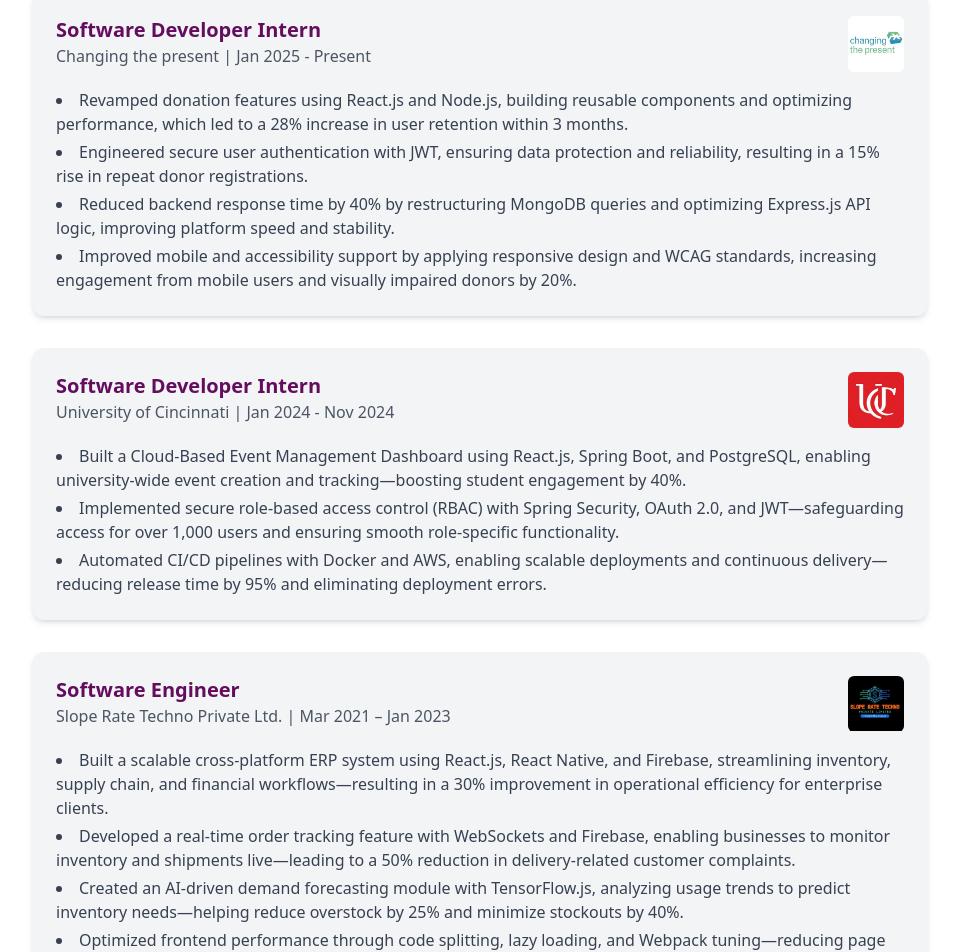
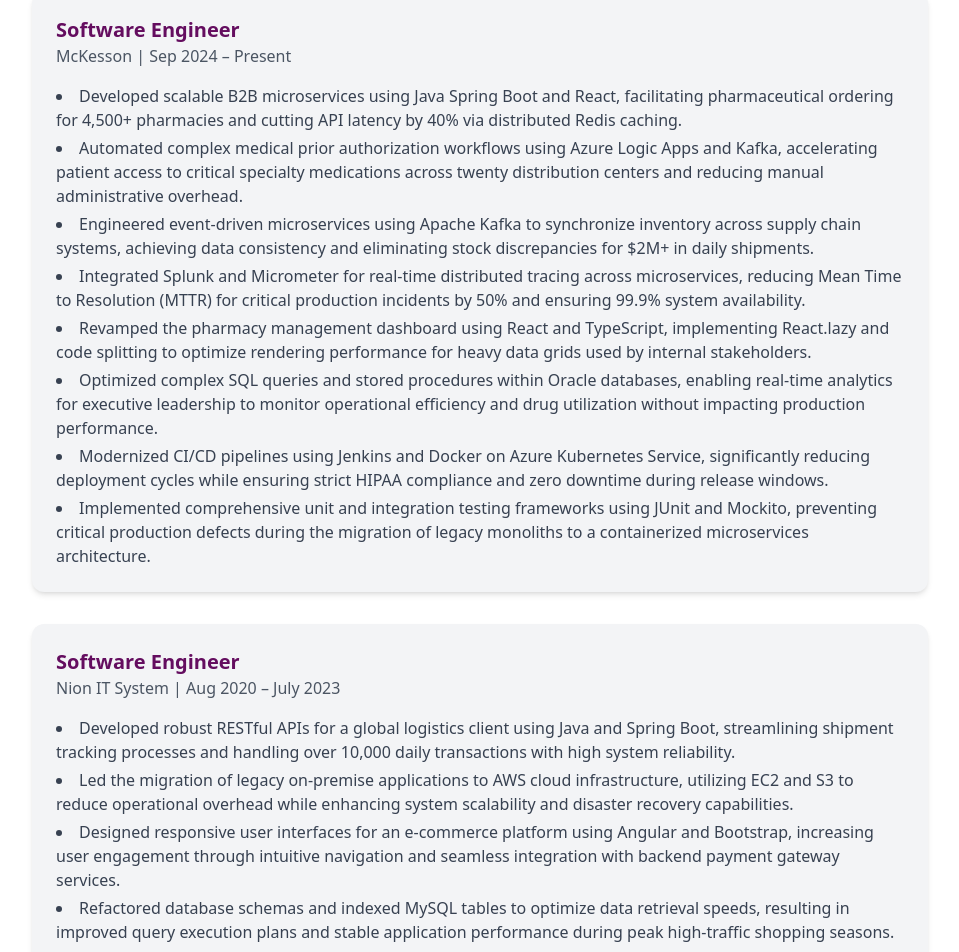
Before and after one commit to SriKrithi13/SriKrithi13.github.io, a React (Create React App) app: page / in a window 1280 px wide. Shown: the part 2160-3112 px from the top of the page, without its empty margins (160-1119 px from the left). Built offline with nearby package versions, Linux system fonts and the light colour scheme; the HTML template or start-up script is replaced by a standard one.

Commit message:
Update resume and LinkedIn link

```diff
--- a/src/components/Contact.js
+++ b/src/components/Contact.js
@@ -10,11 +10,11 @@
           © {new Date().getFullYear()} Sri Krithi Alla. All rights reserved.
         </p>
         <div className="flex items-center space-x-6 text-base">
-          <a href="mailto:srikrithialla@gmail.com" className="flex items-center space-x-2 hover:text-purple-400">
+          <a href="mailto:krithisrialla@gmail.com" className="flex items-center space-x-2 hover:text-purple-400">
             <FaEnvelope />
             <span>Email</span>
           </a>
-          <a href="https://www.linkedin.com/in/sri-krithi-alla/" target="_blank" rel="noopener noreferrer" className="flex items-center space-x-2 hover:text-purple-400">
+          <a href="https://www.linkedin.com/in/krithi-alla/" target="_blank" rel="noopener noreferrer" className="flex items-center space-x-2 hover:text-purple-400">
             <FaLinkedin />
             <span>LinkedIn</span>
           </a>
--- a/src/components/Experience.js
+++ b/src/components/Experience.js
@@ -1,31 +1,38 @@
 import React from 'react';
-import slope from "../assets/slope.jpeg";
-import uc from "../assets/uc.jpeg";
-import ctp from "../assets/ctp.jpeg";
 import { motion } from 'framer-motion';
 
 
 const experiences = [
   {
-    title: "Software Developer Intern",
-    company: "Changing the present",
-    img: ctp,
-    period: "Jan 2025 - Present",
-    description: ["Revamped donation features using React.js and Node.js, building reusable components and optimizing performance, which led to a 28% increase in user retention within 3 months.","Engineered secure user authentication with JWT, ensuring data protection and reliability, resulting in a 15% rise in repeat donor registrations.","Reduced backend response time by 40% by restructuring MongoDB queries and optimizing Express.js API logic, improving platform speed and stability.","Improved mobile and accessibility support by applying responsive design and WCAG standards, increasing engagement from mobile users and visually impaired donors by 20%."]
-  },
-  {
-    title: "Software Developer Intern",
-    company: "University of Cincinnati ",
-    img: uc,
-    period: "Jan 2024 - Nov 2024",
-    description: ["Built a Cloud-Based Event Management Dashboard using React.js, Spring Boot, and PostgreSQL, enabling university-wide event creation and tracking—boosting student engagement by 40%.","Implemented secure role-based access control (RBAC) with Spring Security, OAuth 2.0, and JWT—safeguarding access for over 1,000 users and ensuring smooth role-specific functionality.","Automated CI/CD pipelines with Docker and AWS, enabling scalable deployments and continuous delivery—reducing release time by 95% and eliminating deployment errors."]
+    title: "Software Engineer",
+    company: "McKesson",
+    period: "Sep 2024 – Present",
+    description : [
+  "Developed scalable B2B microservices using Java Spring Boot and React, facilitating pharmaceutical ordering for 4,500+ pharmacies and cutting API latency by 40% via distributed Redis caching.",
+  "Automated complex medical prior authorization workflows using Azure Logic Apps and Kafka, accelerating patient access to critical specialty medications across twenty distribution centers and reducing manual administrative overhead.",
+  "Engineered event-driven microservices using Apache Kafka to synchronize inventory across supply chain systems, achieving data consistency and eliminating stock discrepancies for $2M+ in daily shipments.",
+  "Integrated Splunk and Micrometer for real-time distributed tracing across microservices, reducing Mean Time to Resolution (MTTR) for critical production incidents by 50% and ensuring 99.9% system availability.",
+  "Revamped the pharmacy management dashboard using React and TypeScript, implementing React.lazy and code splitting to optimize rendering performance for heavy data grids used by internal stakeholders.",
+  "Optimized complex SQL queries and stored procedures within Oracle databases, enabling real-time analytics for executive leadership to monitor operational efficiency and drug utilization without impacting production performance.",
+  "Modernized CI/CD pipelines using Jenkins and Docker on Azure Kubernetes Service, significantly reducing deployment cycles while ensuring strict HIPAA compliance and zero downtime during release windows.",
+  "Implemented comprehensive unit and integration testing frameworks using JUnit and Mockito, preventing critical production defects during the migration of legacy monoliths to a containerized microservices architecture."
+]
+
   },
   {
     title: "Software Engineer",
-    company: "Slope Rate Techno Private Ltd. ",
-    img: slope,
-    period: "Mar 2021 – Jan 2023 ",
-    description: ["Built a scalable cross-platform ERP system using React.js, React Native, and Firebase, streamlining inventory, supply chain, and financial workflows—resulting in a 30% improvement in operational efficiency for enterprise clients.","Developed a real-time order tracking feature with WebSockets and Firebase, enabling businesses to monitor inventory and shipments live—leading to a 50% reduction in delivery-related customer complaints.","Created an AI-driven demand forecasting module with TensorFlow.js, analyzing usage trends to predict inventory needs—helping reduce overstock by 25% and minimize stockouts by 40%.","Optimized frontend performance through code splitting, lazy loading, and Webpack tuning—reducing page load times by 40% and significantly improving user engagement and retention."]
+    company: "Nion IT System",
+    period: "Aug 2020 – July 2023",
+    description : [
+  "Developed robust RESTful APIs for a global logistics client using Java and Spring Boot, streamlining shipment tracking processes and handling over 10,000 daily transactions with high system reliability.",
+  "Led the migration of legacy on-premise applications to AWS cloud infrastructure, utilizing EC2 and S3 to reduce operational overhead while enhancing system scalability and disaster recovery capabilities.",
+  "Designed responsive user interfaces for an e-commerce platform using Angular and Bootstrap, increasing user engagement through intuitive navigation and seamless integration with backend payment gateway services.",
+  "Refactored database schemas and indexed MySQL tables to optimize data retrieval speeds, resulting in improved query execution plans and stable application performance during peak high-traffic shopping seasons.",
+  "Enforced static code analysis and security standards using SonarQube, reducing technical debt by 30% and preventing critical vulnerabilities prior to production deployment.",
+  "Built internal automation tools using Python and FastAPI to streamline data reconciliation tasks, saving the operations team significant manual effort and eliminating data entry errors across client accounts.",
+  "Collaborated within an Agile/Scrum team to deliver feature enhancements on two-week sprints, consistently meeting delivery timelines and reducing backlog items through effective peer code reviews."
+]
+
   },
 ];
 
@@ -46,11 +53,7 @@
                 {exp.company} | {exp.period}
               </p>
             </div>
-            <img
-              src={exp.img}
-              alt={`${exp.company} logo`}
-              className="w-14 h-14 object-cover rounded-md ml-4"
-            />
+
           </div>
           {Array.isArray(exp.description) ? (
             <ul className="list-disc list-inside mt-4 text-gray-700 space-y-1">
--- a/src/components/Home.js
+++ b/src/components/Home.js
@@ -34,13 +34,13 @@
 />
 
   <div className="flex justify-center md:justify-start space-x-6 text-3xl text-[#640D5F]  dark:text-white">
-    <a href="https://www.linkedin.com/in/sri-krithi-alla/" target="_blank" rel="noopener noreferrer" className='hover:scale-110'><FaLinkedin /></a>
+    <a href="https://www.linkedin.com/in/krithi-alla" target="_blank" rel="noopener noreferrer" className='hover:scale-110'><FaLinkedin /></a>
     <a href="https://github.com/SriKrithi13" target="_blank" rel="noopener noreferrer" className='hover:scale-110'><FaGithub /></a>
-    <a href="mailto:srikrithialla@gmail.com" className='hover:scale-110'><FaEnvelope /></a>
+    <a href="mailto:krithisrialla@gmail.com" className='hover:scale-110'><FaEnvelope /></a>
   </div>
 
   <a
-    href="/SRIKRITHIALLA_Resume_A4.pdf"
+    href="/Krithi_SE_Resume.pdf"
     target="_blank"
     rel="noopener noreferrer"
     className="inline-block mt-4 px-6 py-3 bg-[#640D5F] dark:bg-gray-700 text-white dark:text-white font-semibold rounded-lg hover:scale-110 transition"
--- /dev/null
+++ b/src/components/exp_before.js
@@ -0,0 +1,72 @@
+import React from 'react';
+import slope from "../assets/slope.jpeg";
+import uc from "../assets/uc.jpeg";
+import ctp from "../assets/ctp.jpeg";
+import { motion } from 'framer-motion';
+
+
+const experiences = [
+  {
+    title: "Software Developer Intern",
+    company: "Changing the present",
+    img: ctp,
+    period: "Jan 2025 - Present",
+    description: ["Revamped donation features using React.js and Node.js, building reusable components and optimizing performance, which led to a 28% increase in user retention within 3 months.","Engineered secure user authentication with JWT, ensuring data protection and reliability, resulting in a 15% rise in repeat donor registrations.","Reduced backend response time by 40% by restructuring MongoDB queries and optimizing Express.js API logic, improving platform speed and stability.","Improved mobile and accessibility support by applying responsive design and WCAG standards, increasing engagement from mobile users and visually impaired donors by 20%."]
+  },
+  {
+    title: "Software Developer Intern",
+    company: "University of Cincinnati ",
+    img: uc,
+    period: "Jan 2024 - Nov 2024",
+    description: ["Built a Cloud-Based Event Management Dashboard using React.js, Spring Boot, and PostgreSQL, enabling university-wide event creation and tracking—boosting student engagement by 40%.","Implemented secure role-based access control (RBAC) with Spring Security, OAuth 2.0, and JWT—safeguarding access for over 1,000 users and ensuring smooth role-specific functionality.","Automated CI/CD pipelines with Docker and AWS, enabling scalable deployments and continuous delivery—reducing release time by 95% and eliminating deployment errors."]
+  },
+  {
+    title: "Software Engineer",
+    company: "Slope Rate Techno Private Ltd. ",
+    img: slope,
+    period: "Mar 2021 – Jan 2023 ",
+    description: ["Built a scalable cross-platform ERP system using React.js, React Native, and Firebase, streamlining inventory, supply chain, and financial workflows—resulting in a 30% improvement in operational efficiency for enterprise clients.","Developed a real-time order tracking feature with WebSockets and Firebase, enabling businesses to monitor inventory and shipments live—leading to a 50% reduction in delivery-related customer complaints.","Created an AI-driven demand forecasting module with TensorFlow.js, analyzing usage trends to predict inventory needs—helping reduce overstock by 25% and minimize stockouts by 40%.","Optimized frontend performance through code splitting, lazy loading, and Webpack tuning—reducing page load times by 40% and significantly improving user engagement and retention."]
+  },
+];
+
+const Experience = () => {
+  return (
+    <motion.section id="experience" className="py-16 bg-white px-4 text-center text-[#640D5F] dark:bg-gray-900 dark:text-white" initial={{ opacity: 0, y: 50 }}
+    whileInView={{ opacity: 1, y: 0 }}
+    transition={{ duration: 0.8, ease: 'easeOut' }}
+    viewport={{ once: true }}>
+      <h2 className="text-4xl font-bold text-[#640D5F] dark:text-white mt-5 mb-8">Experience</h2>
+      <div className="max-w-4xl mx-auto space-y-8">
+        {experiences.map((exp, idx) => (
+          <div key={idx} className="bg-gray-100 rounded-xl p-6 shadow-md text-left">
+          <div className="flex justify-between items-start">
+            <div>
+              <h3 className="text-xl font-semibold text-[#640D5F]">{exp.title}</h3>
+              <p className="text-gray-600">
+                {exp.company} | {exp.period}
+              </p>
+            </div>
+            <img
+              src={exp.img}
+              alt={`${exp.company} logo`}
+              className="w-14 h-14 object-cover rounded-md ml-4"
+            />
+          </div>
+          {Array.isArray(exp.description) ? (
+            <ul className="list-disc list-inside mt-4 text-gray-700 space-y-1">
+              {exp.description.map((point, i) => (
+                <li key={i}>{point}</li>
+              ))}
+            </ul>
+          ) : (
+            <p className="text-gray-700 mt-4">{exp.description}</p>
+          )}
+        </div>
+
+        ))}
+      </div>
+      </motion.section>
+  );
+};
+
+export default Experience;
```
Also changed, not shown: 2 other files (tests, documents, lock files or other folders).
